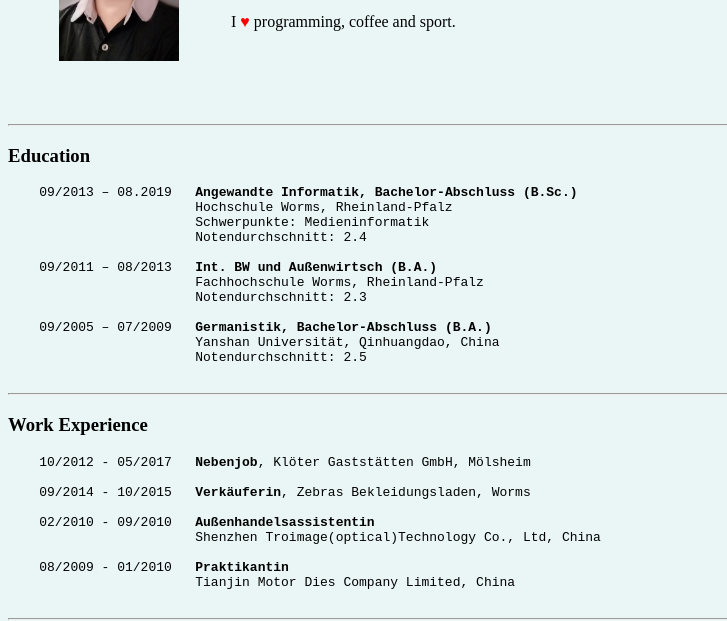
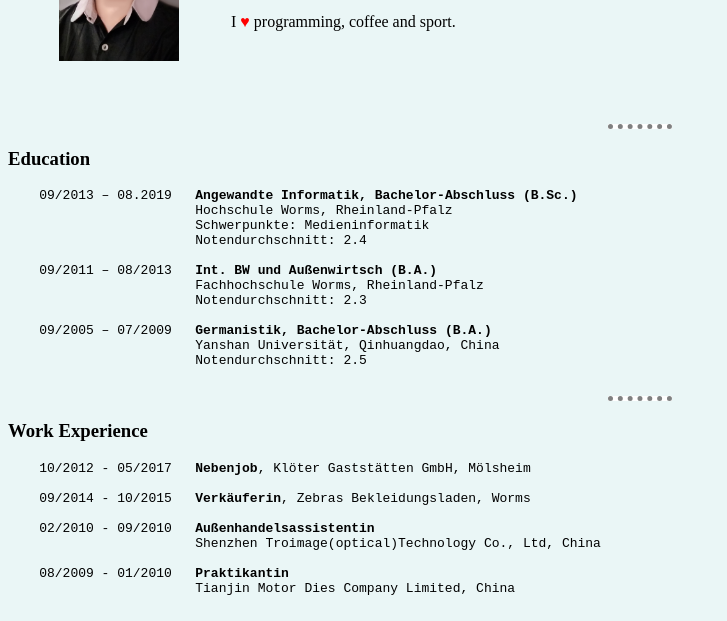
Before and after one commit to Dandanaha/cv, a plain HTML site: page index.html in a window 1280 px wide. Shown: the part 178-799 px from the top of the page, without its empty margins (0-727 px from the left). Drawn offline with Linux system fonts and the light colour scheme.

Commit message:
inline styling:change the color of the hr element using border-style attribute

```diff
--- a/index.html
+++ b/index.html
@@ -7,9 +7,29 @@
   <meta http-equiv="X-UA-Compatible" content="ie=edge">
   <meta name="description" content="The personal portfolio website from Dan Wang">
   <title>Dan's Personal SiteRocket☻</title>
+
+  <style>
+
+    body {
+      background-color: #EAF6F6;
+    }
+
+    hr {
+        /* it would not working because there is some default css applied by the website */
+      background-color: white;
+      /* hier should be changed */
+      border-style: none;
+      border-top-style: dotted;
+      border-color: grey;
+      border-width: 5px;
+      /* height: 2px; */
+      width: 5%;
+    }
+
+</style>
 </head>
 
-<body style="background-color: #EAF6F6;">
+<body>
   <table cellspacing="50px">
     <tr>
       <td>
```
